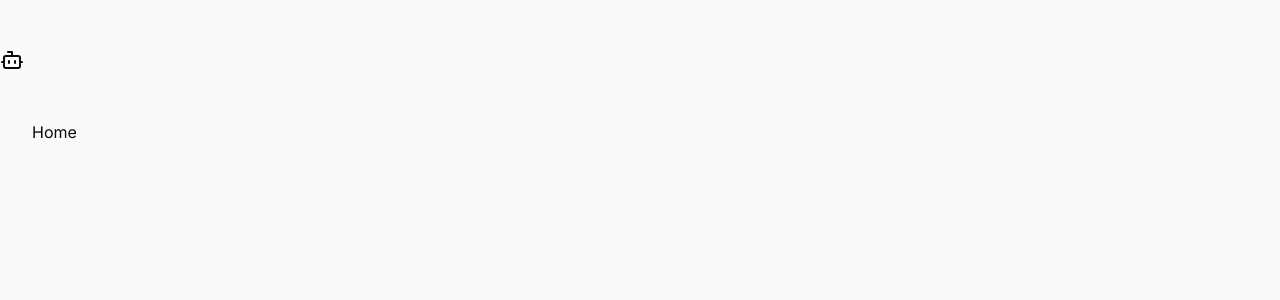
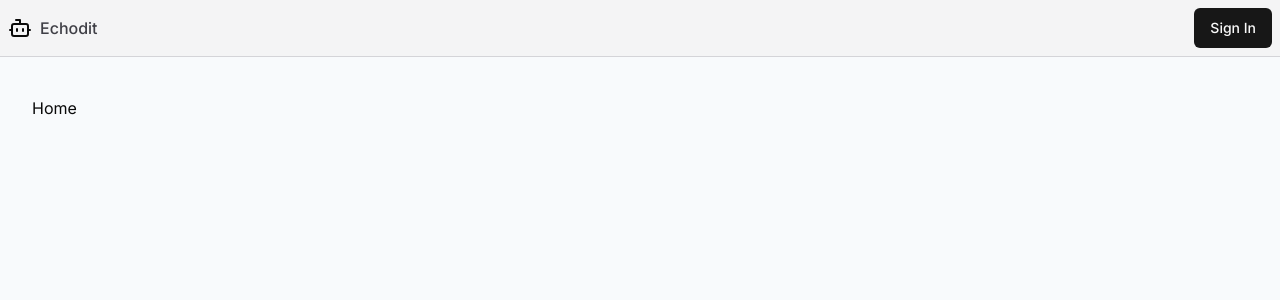
Before and after one commit to AryanPandeyy/echodit, a Next.js app: page / in a window 1280 px wide. Shown: the top 300 px of the page. Built offline with nearby package versions, Linux system fonts and the light colour scheme.

Commit message:
feat: navbar

```diff
--- a/app/layout.tsx
+++ b/app/layout.tsx
@@ -26,9 +26,7 @@ export default function RootLayout({
     >
       <body className="min-h-screen pt-12 bg-slate-50 antialiased">
         <Navbar />
-        <div className="container max-w-7xl mx-auto pt-12">
-          {children}
-        </div>
+        <div className="container max-w-7xl mx-auto pt-12">{children}</div>
       </body>
     </html>
   );
--- a/components/Navbar.tsx
+++ b/components/Navbar.tsx
@@ -1,12 +1,19 @@
 import { Bot } from "lucide-react";
-import { FC } from "react";
+import { Button, buttonVariants } from "./ui/button";
+import Link from "next/link";
 
-interface NavbarProps {}
-
-const Navbar: FC<NavbarProps> = ({}) => {
+const Navbar = ({}) => {
   return (
-    <div className="">
-      <Bot className="h-6 w-6" />
+    <div className="fixed top-0 p-2 left-0 right-0 flex h-fit bg-zinc-100 border-b border-zinc-300 justify-between">
+      <div className="flex justify-between items-center">
+        <Link className="items-center flex gap-2" href="/">
+          <Bot className="h-8 w-8 sm:h-6 sm:w-6" />
+          <p className="hidden font-medium text-zinc-700 md:block">Echodit</p>
+        </Link>
+      </div>
+      <Link className={buttonVariants()} href="/sign-in">
+        Sign In
+      </Link>
     </div>
   );
 };
```
